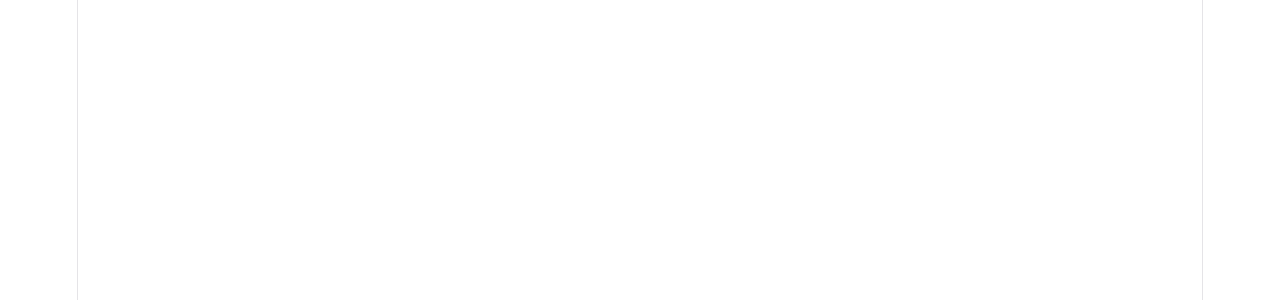
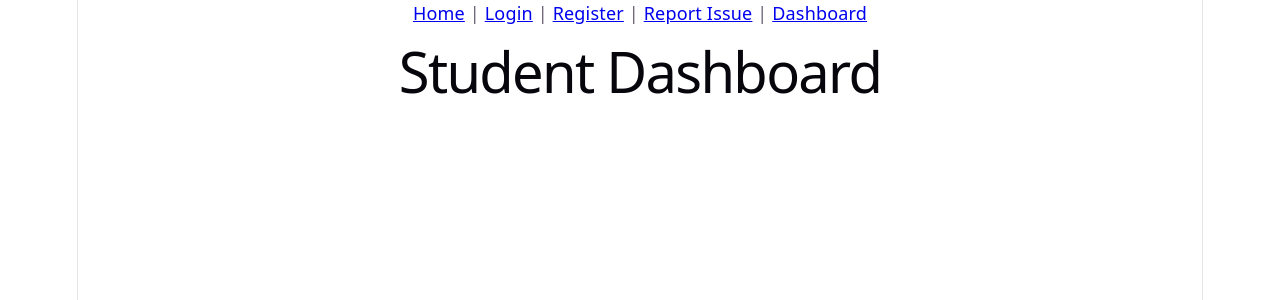
Before and after one commit to harshithan1706NH/AI_Campus, a React app in the folder frontend/: page /dashboard in a window 1280 px wide. Before the commit this address had no page. Shown: the top 300 px of the page. Built offline with nearby package versions, Linux system fonts and the light colour scheme; the HTML template or start-up script is replaced by a standard one.

Commit message:
Added navigation and page routes

```diff
--- a/frontend/src/App.jsx
+++ b/frontend/src/App.jsx
@@ -1,5 +1,8 @@
 import { BrowserRouter, Routes, Route } from "react-router-dom";
 
+import Navbar from "./components/Navbar";
+import ReportIssue from "./pages/ReportIssue";
+import Dashboard from "./pages/Dashboard";
 import Home from "./pages/Home";
 import Login from "./pages/Login";
 import Register from "./pages/Register";
@@ -7,7 +10,11 @@
 function App() {
   return (
     <BrowserRouter>
+      <Navbar />
+
       <Routes>
+        <Route path="/report" element={<ReportIssue />} />
+<Route path="/dashboard" element={<Dashboard />} />
         <Route path="/" element={<Home />} />
         <Route path="/login" element={<Login />} />
         <Route path="/register" element={<Register />} />
--- /dev/null
+++ b/frontend/src/components/Navbar.jsx
@@ -0,0 +1,15 @@
+import { Link } from "react-router-dom";
+
+function Navbar() {
+  return (
+    <nav>
+      <Link to="/">Home</Link> |{" "}
+      <Link to="/login">Login</Link> |{" "}
+      <Link to="/register">Register</Link> |{" "}
+      <Link to="/report">Report Issue</Link> |{" "}
+      <Link to="/dashboard">Dashboard</Link>
+    </nav>
+  );
+}
+
+export default Navbar;
--- /dev/null
+++ b/frontend/src/pages/Dashboard.jsx
@@ -0,0 +1,4 @@
+function Dashboard(){
+    return <h1>Student Dashboard</h1>;
+}
+export default Dashboard;
--- /dev/null
+++ b/frontend/src/pages/ReportIssue.jsx
@@ -0,0 +1,5 @@
+function ReportIssue() {
+  return <h1>Report Issue Page</h1>;
+}
+
+export default ReportIssue;
```
